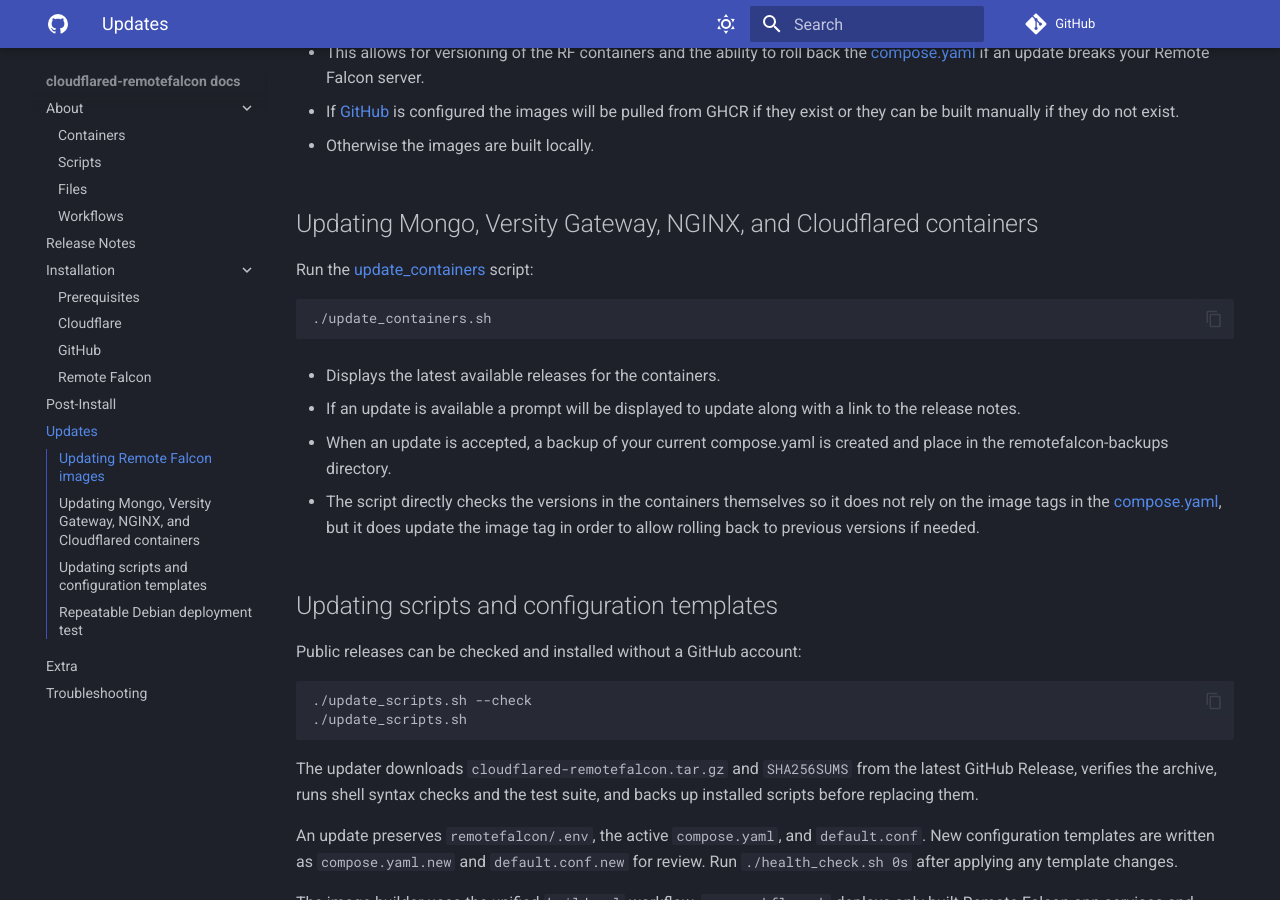
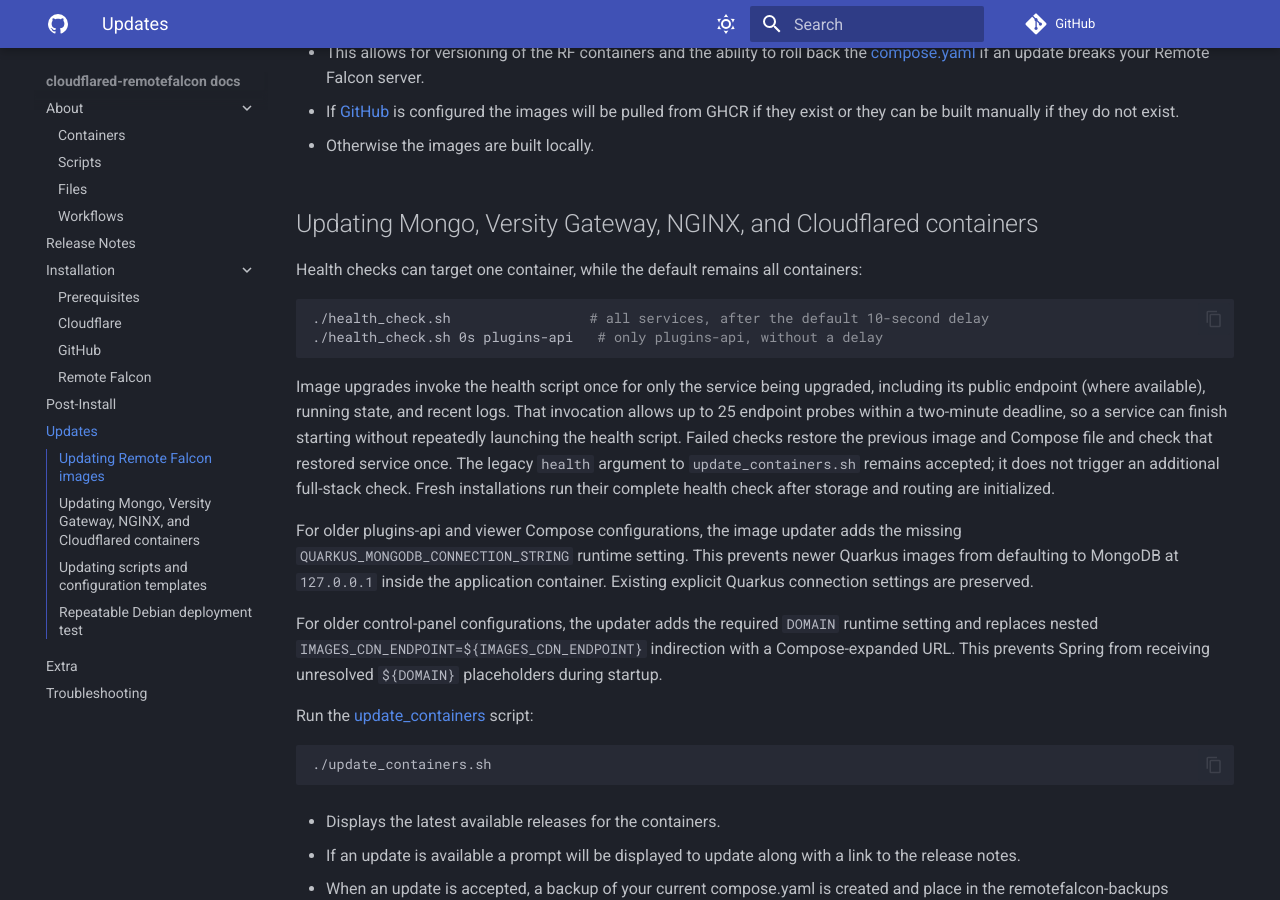
Before and after one commit to Ne0n09/cloudflared-remotefalcon, an MkDocs documentation site: the page built from docs/updates.md, in a window 1280 px wide and 900 px high, scrolled down 482 px. Built offline with MkDocs 1.6.1 and Material for MkDocs 9.7.7, drawn with Linux system fonts in a browser that asks for light colours; comment, search, counter and statistics services are not loaded.

Commit message:
Target container update health checks

````diff
--- a/docs/updates.md
+++ b/docs/updates.md
@@ -21,6 +21,19 @@ Run the [update_containers](about/scripts.md#update_containerssh) script:
 - Otherwise the images are built locally.
 
 ## Updating Mongo, Versity Gateway, NGINX, and Cloudflared containers
+
+Health checks can target one container, while the default remains all containers:
+
+```sh
+./health_check.sh                 # all services, after the default 10-second delay
+./health_check.sh 0s plugins-api   # only plugins-api, without a delay
+```
+
+Image upgrades invoke the health script once for only the service being upgraded, including its public endpoint (where available), running state, and recent logs. That invocation allows up to 25 endpoint probes within a two-minute deadline, so a service can finish starting without repeatedly launching the health script. Failed checks restore the previous image and Compose file and check that restored service once. The legacy `health` argument to `update_containers.sh` remains accepted; it does not trigger an additional full-stack check. Fresh installations run their complete health check after storage and routing are initialized.
+
+For older plugins-api and viewer Compose configurations, the image updater adds the missing `QUARKUS_MONGODB_CONNECTION_STRING` runtime setting. This prevents newer Quarkus images from defaulting to MongoDB at `127.0.0.1` inside the application container. Existing explicit Quarkus connection settings are preserved.
+
+For older control-panel configurations, the updater adds the required `DOMAIN` runtime setting and replaces nested `IMAGES_CDN_ENDPOINT=${IMAGES_CDN_ENDPOINT}` indirection with a Compose-expanded URL. This prevents Spring from receiving unresolved `${DOMAIN}` placeholders during startup.
 
 Run the [update_containers](about/scripts.md#update_containerssh) script:
 
````
Also changed, not shown: docs/about/scripts.md (+3 -1 lines), 4 other files.
